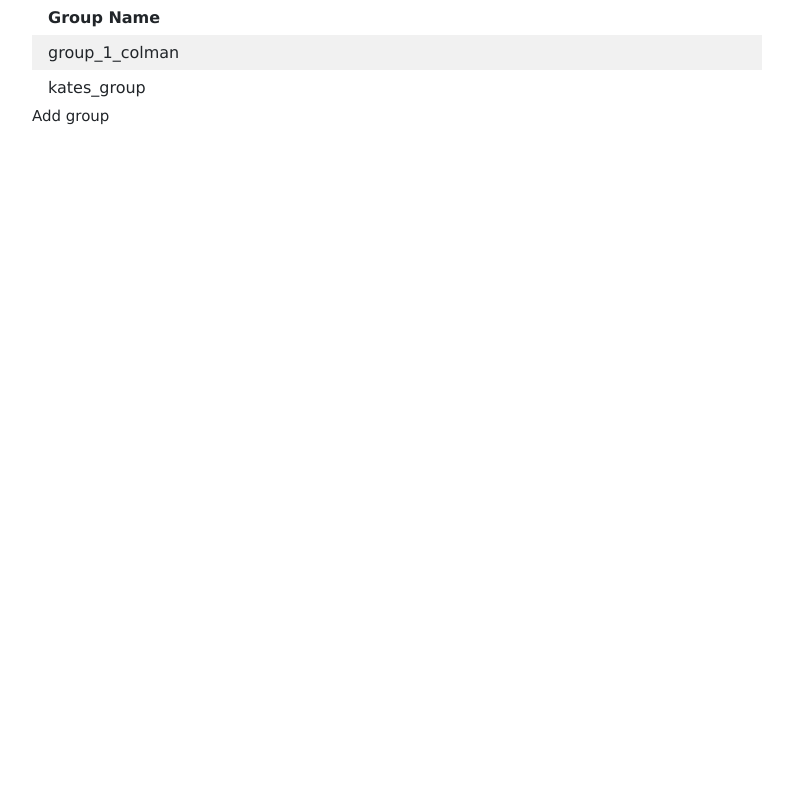
After one commit to katyalait/CryptoApp, a Flask app: a page that uses app/templates/editgroups.html in a window 1280 px wide. The commit adds this page. Shown: the whole page, without its empty margins (243-1036 px from the left). Run offline with Flask 2, Linux system fonts and the light colour scheme; data comes from the database, SQL or seed files in the repository; some libraries are stand-ins or nearby versions.

```diff
--- a/app/main.py
+++ b/app/main.py
@@ -324,6 +324,39 @@ def register():
 def main(username):
     return render_template('main.html', username=username)
 
+@app.route('/editgroups/<username>')
+def editgroups(username):
+    try:
+        user = User.query.filter_by(username=username).first()
+        return_groups = []
+        groups = (GroupEntry.query.filter_by(user_id=user.id)).all()
+        for group in groups:
+            db_group = Group.query.filter_by(id=group.group_id).first()
+            print(db_group.name)
+            return_groups.append(db_group)
+        return render_template('editgroups.html', groups=return_groups, username=username, index=len(return_groups))
+    except Exception as e:
+        print(e)
+        return render_template('main.html', username=username)
+@app.route('/editgroup/<group_id>/<username>')
+def editgroup(group_id, username):
+    try:
+        names = []
+        group_entries = GroupEntry.query.filter_by(group_id=group_id).all()
+        for entry in group_entries:
+            user = User.query.filter_by(id=entry.user_id).first()
+            names.append(user.name)
+        return render_template('editgroup.html', username=username, entries=group_entries, names=names,index=len(group_entries))
+    except Exception as e:
+        print(e)
+        return render_template('main.html',username=username)
+
+@app.route('/remove/<username>/<group_id>/<user_id>')
+def remove(username, group_id, user_id):
+    group_entry = GroupEntry.query.filter_by(group_id=group_id, user_id=user_id)
+    db.session.delete(group_entry)
+    db.session.commit()
+    return redirect('editgroup/'+group_id + '/' +username)
 @app.route('/groups/<username>', methods=['POST', 'GET'])
 def viewgroups(username):
     try:
--- /dev/null
+++ b/app/templates/editgroups.html
@@ -0,0 +1,36 @@
+<html lang="en" dir="ltr">
+  <head>
+    <meta charset="utf-8">
+    <title>Edit Groups</title>
+    <link rel="stylesheet" href="https://stackpath.bootstrapcdn.com/bootstrap/4.1.3/css/bootstrap.min.css" integrity="sha384-MCw98/SFnGE8fJT3GXwEOngsV7Zt27NXFoaoApmYm81iuXoPkFOJwJ8ERdknLPMO" crossorigin="anonymous">
+    <link rel="stylesheet" href="https://www.w3schools.com/w3css/4/w3.css">
+
+  </head>
+  <body>
+    <div class="container">
+      <div class="row">
+        <div class="col-sm-2">
+
+        </div>
+        <div class="col-sm-8">
+          <table class="w3-table w3-striped">
+            <th>Group Name</th>
+            {% for i in range(index) %}
+              <tr> <td><a href='/editgroup/{% print(groups[i].id,"/",username) %}'>{%print groups[i].name%}</a> </td> </tr>
+            {% endfor %}
+          </table>
+        </div>
+      </div>
+      <div class="row">
+        <div class="col-sm-2">
+
+        </div>
+        <div class="col-sm-6">
+          <a href="/add_group/{%print(username)%}">Add group</a>
+        </div>
+      </div>
+    </div>
+
+
+  </body>
+</html>
--- a/app/templates/main.html
+++ b/app/templates/main.html
@@ -36,7 +36,7 @@
             <tr><td><a href='/files/{% print(username) %}'>My Files</a></td>
               <td> View files that were uploaded and encrypted by the user.
                </td></tr>
-            <tr><td><a href="/groups/{% print(username) %}">My Groups</a></td>
+            <tr><td><a href="/editgroups/{% print(username) %}">My Groups</a></td>
                  <td> View groups for user.
             </td></tr>
 
```
Also changed, not shown: app/templates/view_groups.html (+0 -7 lines).
